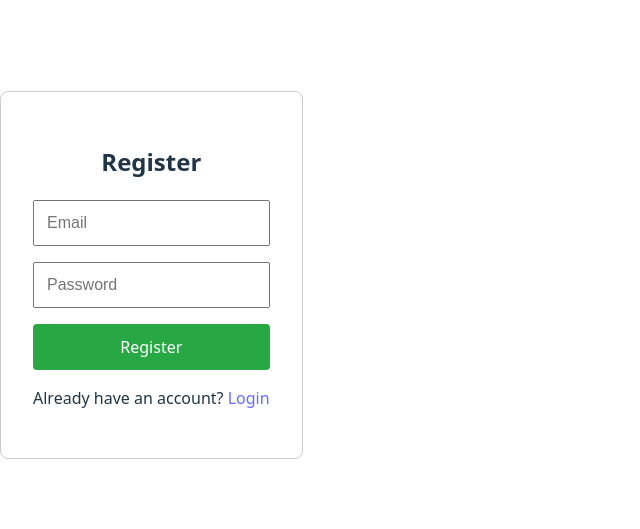
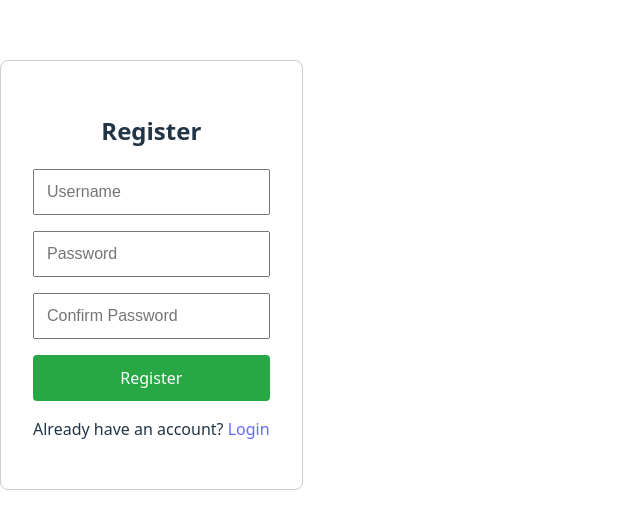
Before and after one commit to kaatreHx/Supabase-Chatapp, a React (Vite) app in the folder frontend/: page /register in a window 1280 px wide. Shown: the part 175-704 px from the top of the page, without its empty margins (0-640 px from the left). Built offline with nearby package versions, Linux system fonts and the light colour scheme.

Commit message:
fix: api calling

```diff
--- a/frontend/src/components/register.jsx
+++ b/frontend/src/components/register.jsx
@@ -1,15 +1,25 @@
-// components/Register.jsx
 import { useState } from 'react';
 import { Link, useNavigate } from 'react-router-dom';
 
 function Register() {
-    const [email, setEmail] = useState('');
+    const [username, setUsername] = useState('');
     const [password, setPassword] = useState('');
+    const [confirm_password, setConfirmPassword] = useState('');
     const navigate = useNavigate();
 
-    const handleRegister = (e) => {
+    const handleRegister = async (e) => {
         e.preventDefault();
-        // Here, you would normally call your API to register the user
+        const user = await fetch('http://localhost:8000/users/profile/', {
+            method: 'POST',
+            headers: {
+                'Content-Type': 'application/json',
+            },
+            body: JSON.stringify({
+                username,
+                password,
+                confirm_password,
+            }),
+        });
         alert('Registered successfully!');
         navigate('/');
     };
@@ -19,10 +29,10 @@ function Register() {
             <h2>Register</h2>
             <form onSubmit={handleRegister} style={styles.form}>
                 <input
-                    type="email"
-                    placeholder="Email"
-                    value={email}
-                    onChange={(e) => setEmail(e.target.value)}
+                    type="text"
+                    placeholder="Username"
+                    value={username}
+                    onChange={(e) => setUsername(e.target.value)}
                     required
                     style={styles.input}
                 />
@@ -31,6 +41,14 @@ function Register() {
                     placeholder="Password"
                     value={password}
                     onChange={(e) => setPassword(e.target.value)}
+                    required
+                    style={styles.input}
+                />
+                <input
+                    type="password"
+                    placeholder="Confirm Password"
+                    value={confirm_password}
+                    onChange={(e) => setConfirmPassword(e.target.value)}
                     required
                     style={styles.input}
                 />
```
